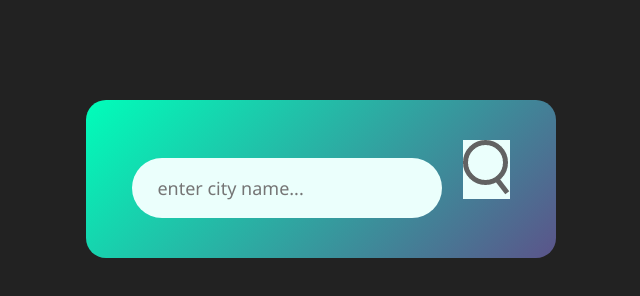
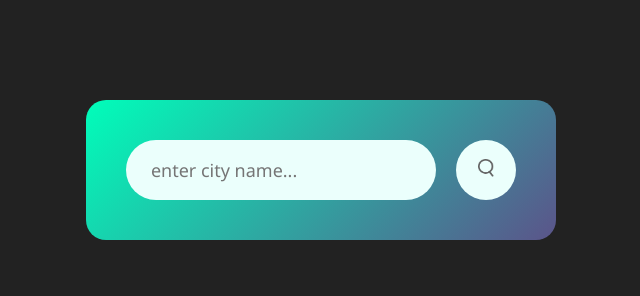
Before and after one commit to Jay7751/Weather-App, a plain HTML site: page index.html in a window 1280 px wide. Shown: the whole page, without its empty margins (319-959 px from the left). Drawn offline with Linux system fonts and the light colour scheme.

Commit message:
style commit

```diff
--- a/style.css
+++ b/style.css
@@ -33,4 +33,11 @@ body{
     border:0;
     outline: 0;
     background: #ebfffc;
+    border-radius: 50%;
+    width: 60px;
+    height: 60px;
+    cursor: pointer;
 }
+.search button img{
+    width: 16px;
+}
```
